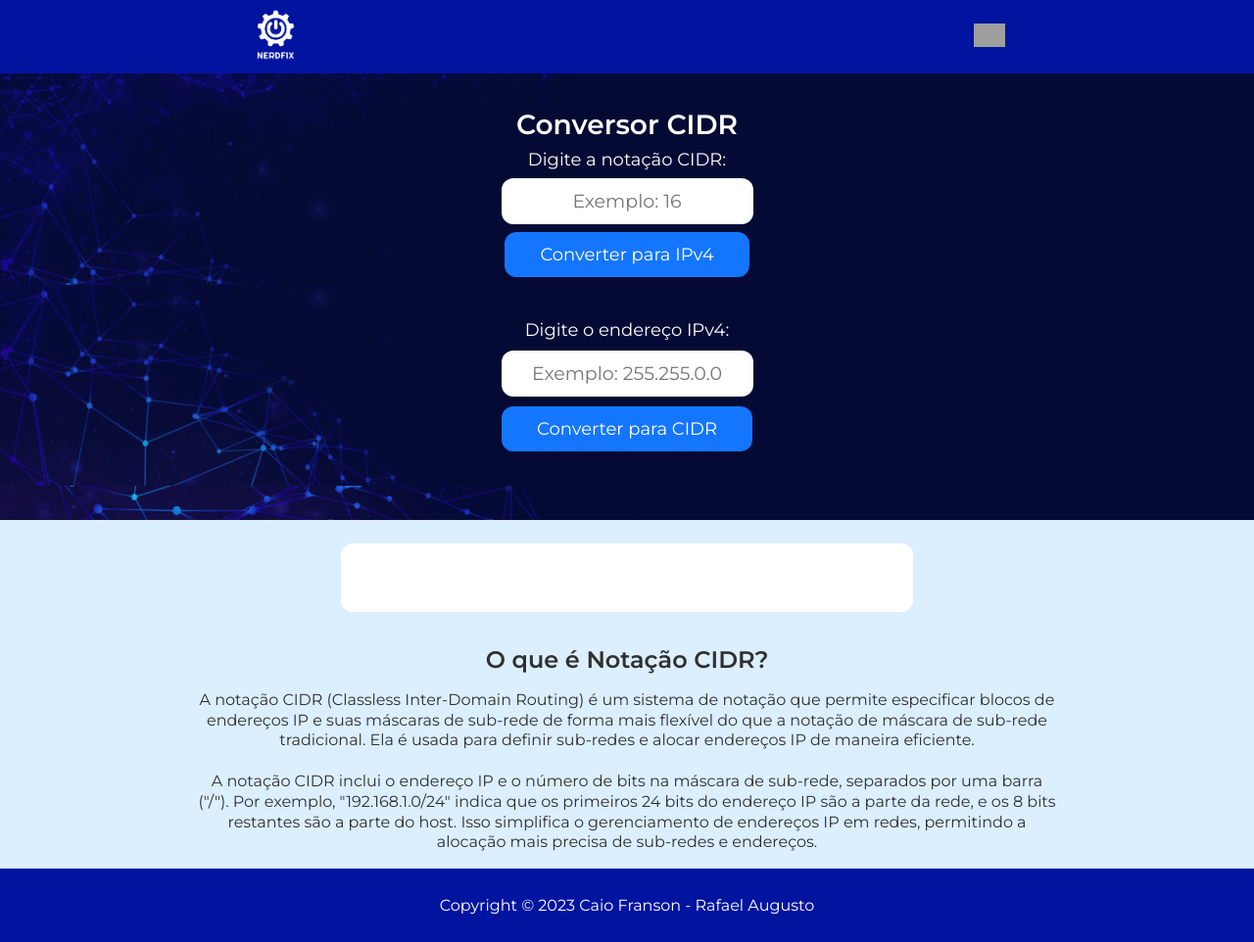
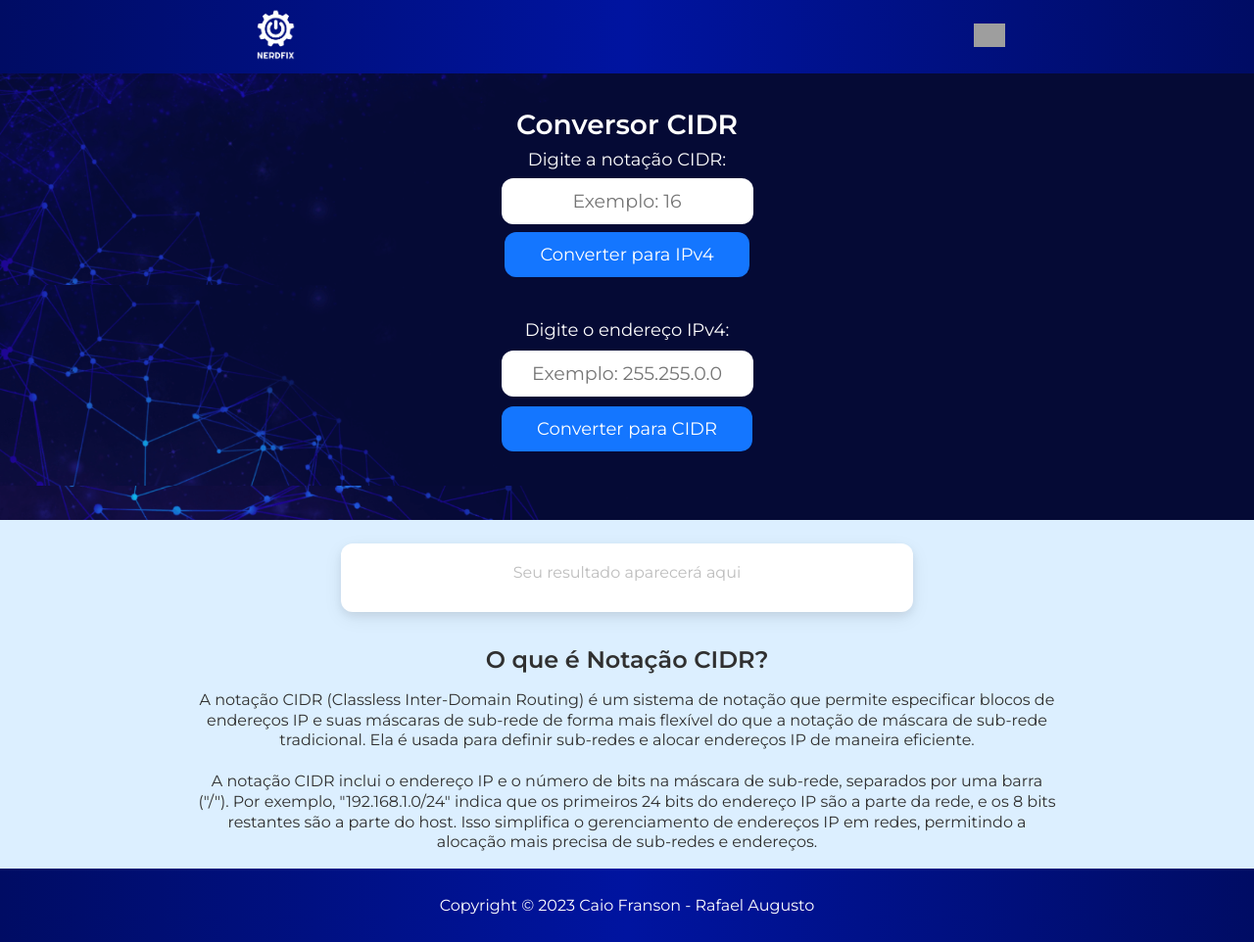
Before and after one commit to rafafrd/Calculadora-de-subrede, a PHP site: page /cidr.php in a window 1280 px wide. Shown: the whole page at 98% size. Run offline with PHP 8.4, Linux system fonts and the light colour scheme; grey boxes are pictures that could not be loaded.

Commit message:
added result msg, changed footer and header color

```diff
--- a/cidr.php
+++ b/cidr.php
@@ -55,6 +55,7 @@
     </div>
 
     <div class="result" id="result">
+    <p class="msgResultado" id="msgResultado">Seu resultado aparecerá aqui</p>
 
       <!-- TODO: ESTILIZAR O RESULTADO, DEIXAR MAIOR, E CENTRALIZAR NA ALTURA -->
       <?php
@@ -102,6 +103,7 @@
 
                 $cidrNotacao = "/$cidr";
 
+                echo "<script>document.getElementById('msgResultado').style.display='none';</script>";
                 echo "<br>Máscara em Bits: " . implode('.', $ipBits);
                 echo "<br>Máscara em IPv4: " . implode('.', $ipDecimal);
                 echo "<br>Notação CIDR: $cidrNotacao";
@@ -112,6 +114,7 @@
 
                 $contagem = substr_count($binario, '1');
 
+                echo "<script>document.getElementById('msgResultado').style.display='none';</script>";
                 echo "<br>Máscara em Bits: $binario";
                 echo "<br>Máscara em IPv4: $ipv4";
                 echo "<br>Notação CIDR: /$contagem";
--- a/classes.php
+++ b/classes.php
@@ -48,6 +48,7 @@
     </div>
 
     <div class="result" id="result">
+      <p class="msgResultado" id="msgResultado">Seu resultado aparecerá aqui</p>
       <!-- TODO: ESTILIZAR O RESULTADO, DEIXAR MAIOR, E CENTRALIZAR NA ALTURA -->
       <?php
           if ($_SERVER["REQUEST_METHOD"] == "POST") {
@@ -64,6 +65,8 @@
                   # separando o primeiro octeto e convertendo em numeros inteiros
                   $primeiroOcteto = intval($octetos[0]);
 
+
+                  echo "<script>document.getElementById('msgResultado').style.display='none';</script>";
                   # conferindo os ranges para descobrir a classe
                   if ($primeiroOcteto > 0 && $primeiroOcteto < 128) {
                       echo "IP classe A";
--- a/index.php
+++ b/index.php
@@ -50,6 +50,7 @@
     </div>
 
     <div class="result" id="result">
+    <p class="msgResultado" id="msgResultado">Seu resultado aparecerá aqui</p>
 
         <?php
 
@@ -111,6 +112,7 @@
                 $maxHosts = pow(2, 32 - $cidr) - 2;
 
                 // Exibir os resultados
+                echo "<script>document.getElementById('msgResultado').style.display='none';</script>";
                 echo "Endereço IP: " . implode('.', $ip) . "<br>";
                 echo "Máscara: " . long2ip(ip2long('255.255.255.255') << (32 - $cidr)) . " (/$cidr)<br>";
                 echo "Endereço de Rede: " . implode('.', $network) . "<br>";
--- a/public/style/footer.css
+++ b/public/style/footer.css
@@ -4,7 +4,8 @@ footer {
   align-items: center;
   justify-content: center;
   padding: 12px 12%;
-  background-color: #0014A0;
+  /* background-color: #0014A0; */
+  background: linear-gradient(90deg, #000c64, #0014A0, #000c64);
   min-height: 75px;
   gap: 12px;
 }
--- a/public/style/header.css
+++ b/public/style/header.css
@@ -1,5 +1,6 @@
 header {
-  background-color: #0014A0;
+  /* background-color: #0014A0; */
+  background: linear-gradient(90deg, #000c64, #0014A0, #000c64);
   height: 75px;
   padding: 12px 12%;
 }
--- a/public/style/style.css
+++ b/public/style/style.css
@@ -101,6 +101,7 @@ form h2 {
   margin: 24px 0;
   text-align: center;
   min-height: 70px;
+  box-shadow: 0 4px 8px 0 rgba(0, 0, 0, 0.068), 0 6px 20px 0 rgba(0, 0, 0, 0.068)
   }
 
 .text {
@@ -162,6 +163,11 @@ form h2 {
   vertical-align: middle;
 }
 
+.msgResultado {
+  display: block;
+  color: #bdbdbd;
+}
+
 @keyframes shake {
   0%, 100% { transform: translateX(0); }
   10%, 30%, 50%, 70%, 90% { transform: translateX(-5px); }
```
